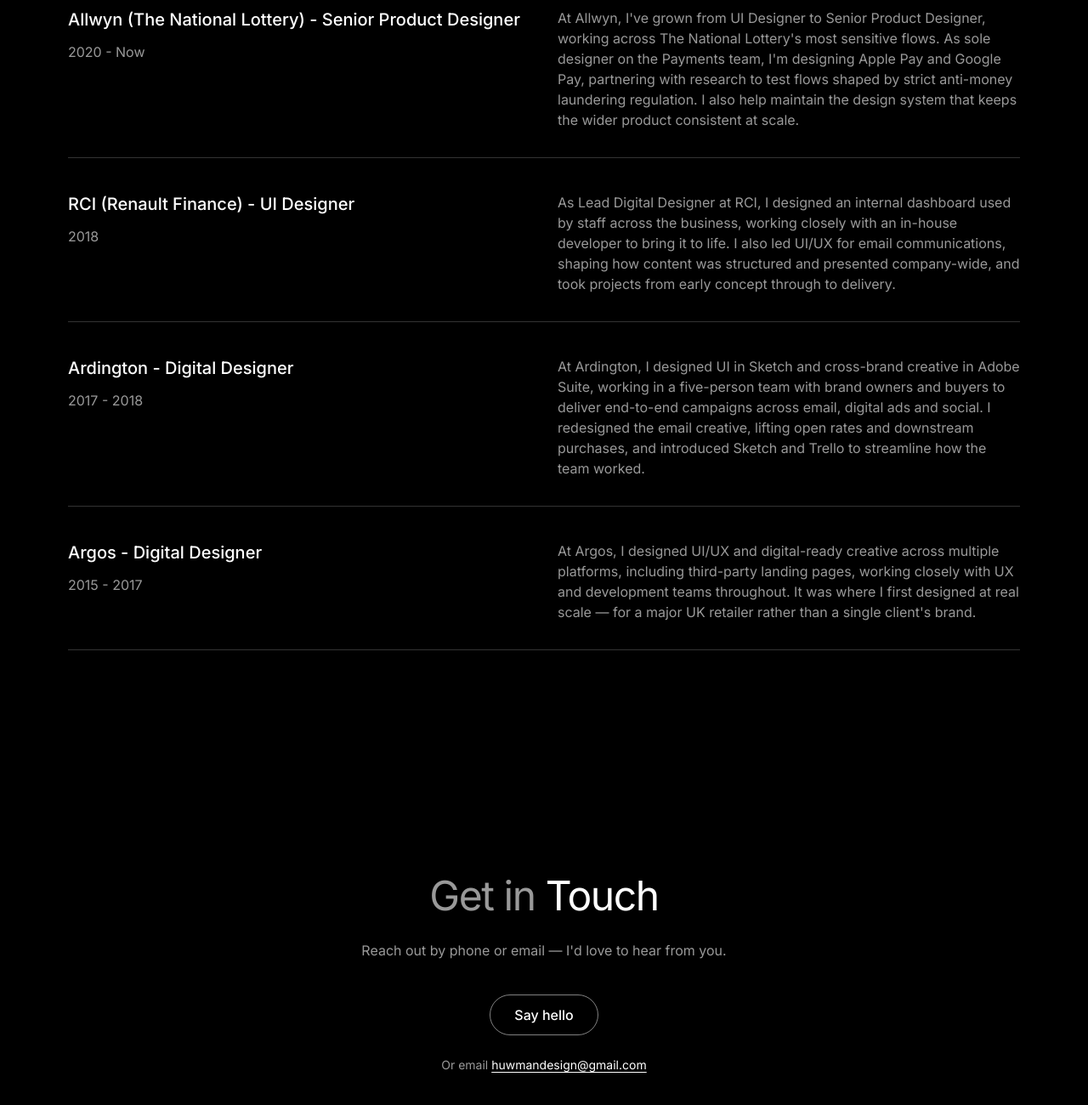
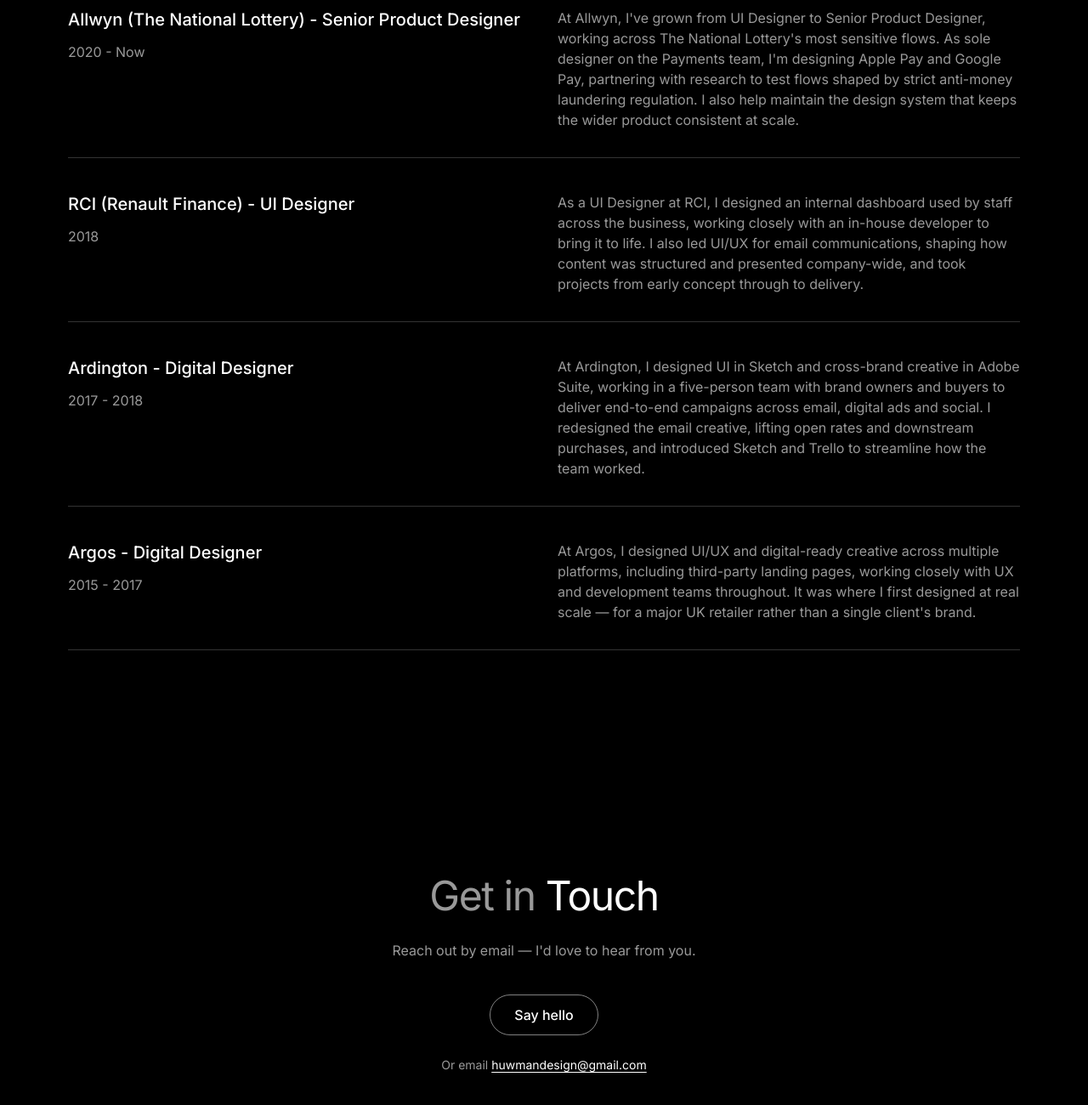
Before and after one commit to huwmandesign-bit/Portfolio, a plain HTML site: page index.html in a window 1280 px wide. Shown: the part 2983-4283 px from the top of the page at 85% size. Drawn offline with Linux system fonts and the light colour scheme.

Commit message:
Copy fixes: RCI title, contact line
Co-Authored-By: Claude Opus 5.5 <noreply@anthropic.com>
Claude-Session: https://claude.ai/code/session_01HrP4XaWEq82YXezN1287xL

```diff
--- a/index.html
+++ b/index.html
@@ -149,7 +149,7 @@
               <p class="job__years">2018</p>
             </div>
             <p class="body">
-              As Lead Digital Designer at RCI, I designed an internal dashboard used by staff across
+              As a UI Designer at RCI, I designed an internal dashboard used by staff across
               the business, working closely with an in-house developer to bring it to life. I also
               led UI/UX for email communications, shaping how content was structured and presented
               company-wide, and took projects from early concept through to delivery.
@@ -188,7 +188,7 @@
     <section class="contact" id="contact">
       <div class="container contact__inner">
         <h2 class="h2 h2--center reveal"><span class="muted">Get in</span> Touch</h2>
-        <p class="body body--center reveal" style="--delay: 0.1s">Reach out by phone or email — I'd love to hear from you.</p>
+        <p class="body body--center reveal" style="--delay: 0.1s">Reach out by email — I'd love to hear from you.</p>
         <a href="mailto:huwmandesign@gmail.com" class="button reveal" style="--delay: 0.2s">Say hello</a>
         <p class="small reveal" style="--delay: 0.3s">Or email <a href="mailto:huwmandesign@gmail.com" class="link">huwmandesign@gmail.com</a></p>
       </div>
```
Also changed, not shown: app-store-graphics/index.html (+1 -1 lines), apple-pay-deposits/index.html (+1 -1 lines), promotional-banner-system/index.html (+1 -1 lines), retro-arcade-iwg/index.html (+1 -1 lines).
